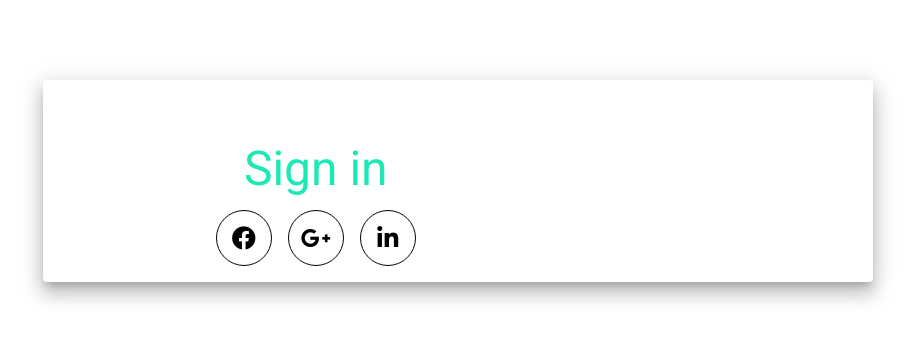
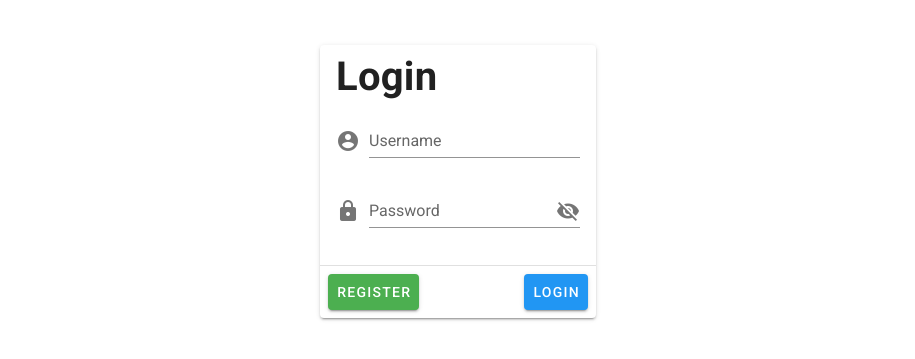
Before and after one commit to stepanozhigov/app.vskidke, a Vue app: page /login in a window 1280 px wide. Shown: the part 219-578 px from the top of the page, without its empty margins (182-1097 px from the left). Built offline with nearby package versions, Linux system fonts and the light colour scheme.

Commit message:
auth crafting

```diff
--- a/src/router/index.js
+++ b/src/router/index.js
@@ -46,6 +46,11 @@ const routes = [
     path: '/login',
     name: 'login',
     component: () => import('../views/Login.vue')
+  },
+  {
+    path: '/register',
+    name: 'register',
+    component: () => import('../views/Register.vue')
   }
 
 ]
--- a/src/views/Login.vue
+++ b/src/views/Login.vue
@@ -1,40 +1,37 @@
 <template>
 	<v-app>
-		<v-container class="fill-height" fluid>
+		<v-container fluid fill-height>
 			<v-row align="center" justify="center">
-				<v-col cols="12" sm="8" md="8">
-					<v-card class="elevation-12">
-						<v-window v-model="step">
-							<v-window-item :value="1">
-								<v-row>
-									<v-col col="12" md="8">
-										<v-card-text class="mt-12">
-											<h1
-												class="text-center display-2 teal--text text--accent-3"
-											>
-												Sign in
-											</h1>
-											<div class="text-center mt-4">
-												<v-btn class="mx-2" color="black" fab outlined>
-													<v-icon>fab fa-facebook</v-icon>
-												</v-btn>
-												<v-btn class="mx-2" color="black" fab outlined>
-													<v-icon>fab fa-google-plus-g</v-icon>
-												</v-btn>
-												<v-btn class="mx-2" color="black" fab outlined>
-													<v-icon>fab fa-linkedin-in</v-icon>
-												</v-btn>
-											</div>
-										</v-card-text>
-									</v-col>
-									<v-col col="12" md="4"> </v-col>
-								</v-row>
-							</v-window-item>
-
-							<v-window-item :value="2"> </v-window-item>
-						</v-window>
-					</v-card>
-				</v-col>
+				<v-card max-width="500" class="mx-auto">
+					<v-card-title>
+						<h1>Login</h1>
+					</v-card-title>
+					<v-card-text>
+						<v-form>
+							<v-text-field
+								label="Username"
+								prepend-icon="mdi-account-circle"
+								v-model="email"
+								placeholder=" "
+							/>
+							<v-text-field
+								:type="showPassword ? 'text' : 'password'"
+								label="Password"
+								prepend-icon="mdi-lock"
+								append-icon="mdi-eye-off"
+								v-model="password"
+								placeholder=" "
+								@click:append="showPassword = !showPassword"
+							/>
+						</v-form>
+					</v-card-text>
+					<v-divider></v-divider>
+					<v-card-actions>
+						<v-btn color="success">Register</v-btn>
+						<v-spacer></v-spacer>
+						<v-btn color="info">Login</v-btn>
+					</v-card-actions>
+				</v-card>
 			</v-row>
 		</v-container>
 	</v-app>
@@ -44,7 +41,9 @@
 		name: "Login",
 		data() {
 			return {
-				step: 1,
+				email: "",
+				password: "",
+				showPassword: "",
 			};
 		},
 		props: {
--- /dev/null
+++ b/src/views/Register.vue
@@ -0,0 +1,94 @@
+<template>
+	<v-app>
+		<v-container fluid fill-height>
+			<v-row align="center" justify="center">
+				<v-card class="mx-auto">
+					<v-card-title>
+						<h1>Register</h1>
+					</v-card-title>
+					<v-card-text>
+						<v-form>
+							<v-text-field
+								label="Full Name"
+								prepend-icon="mdi-account-circle"
+								v-model="name"
+								placeholder=" "
+								:rules="nameRules"
+								hide-details="auto"
+								required
+							/>
+							<v-text-field
+								label="E-mail"
+								prepend-icon="mdi-email"
+								v-model="email"
+								placeholder=" "
+								:rules="emailRules"
+								required
+							/>
+							<v-text-field
+								:type="showPassword ? 'text' : 'password'"
+								label="Password"
+								prepend-icon="mdi-lock"
+								append-icon="mdi-eye-off"
+								v-model="password"
+								placeholder=" "
+								:rules="passwordRules"
+								required
+								@click:append="showPassword = !showPassword"
+							/>
+							<v-text-field
+								:type="showPassword ? 'text' : 'password'"
+								label="Confirm Password"
+								prepend-icon="mdi-lock"
+								v-model="confirm_password"
+								:rules="confirmRules"
+								required
+								placeholder=" "
+							/>
+						</v-form>
+					</v-card-text>
+					<v-divider></v-divider>
+					<v-card-actions>
+						<v-btn color="info">Login</v-btn>
+
+						<v-spacer></v-spacer>
+						<v-btn color="success">Register</v-btn>
+					</v-card-actions>
+				</v-card>
+			</v-row>
+		</v-container>
+	</v-app>
+</template>
+<script>
+	export default {
+		name: "Login",
+		data() {
+			return {
+				name: "",
+				email: "",
+				password: "",
+				confirm_password: "",
+				showPassword: "",
+				nameRules: [
+					(value) => !!value || "Required.",
+					(value) => (value && value.length >= 3) || "Min 3 characters",
+				],
+				emailRules: [
+					(v) => !!v || "E-mail is required",
+					(v) => /.+@.+\..+/.test(v) || "E-mail must be valid",
+				],
+				passwordRules: [
+					(value) => !!value || "Required.",
+					(value) => (value && value.length >= 7) || "Min 7 characters",
+				],
+				confirmRules: [
+					(value) => !!value || "Required.",
+					(value) => value === this.password || "Password mismatch",
+				],
+			};
+		},
+		props: {
+			source: String,
+		},
+	};
+</script>
```
